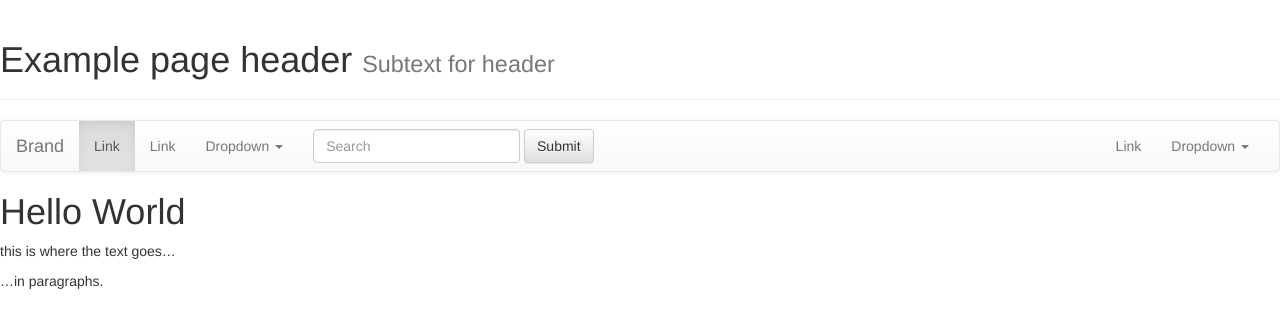
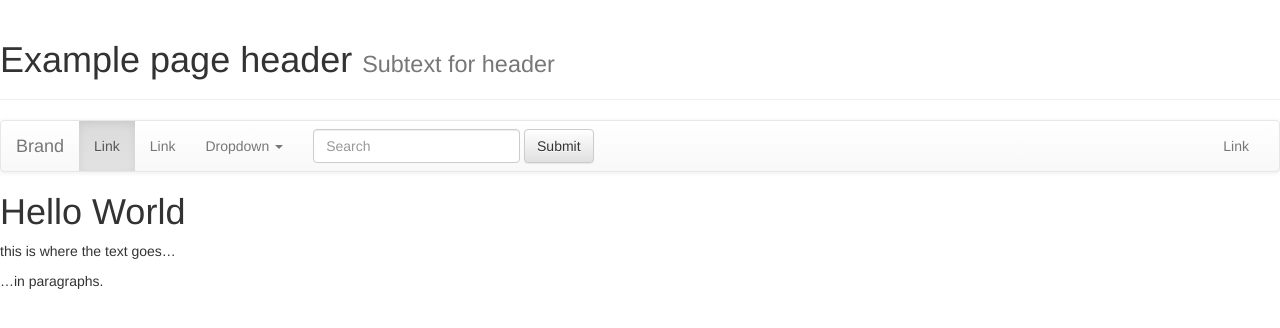
Before and after one commit to nrobb/TASTER_site, a Jekyll site: the page built from index.md, in a window 1280 px wide. Shown: the top 328 px of the page. Built offline with Jekyll 4.4.1, drawn with Linux system fonts in a browser that asks for light colours; nearby versions of some CDN libraries; Markdown is read by kramdown in place of the engine named in the settings.

Commit message:
Update navbar.html

```diff
--- a/_includes/navbar.html
+++ b/_includes/navbar.html
@@ -37,16 +37,6 @@
       </form>
       <ul class="nav navbar-nav navbar-right">
         <li><a href="#">Link</a></li>
-        <li class="dropdown">
-          <a href="#" class="dropdown-toggle" data-toggle="dropdown" role="button" aria-expanded="false">Dropdown <span class="caret"></span></a>
-          <ul class="dropdown-menu" role="menu">
-            <li><a href="#">Action</a></li>
-            <li><a href="#">Another action</a></li>
-            <li><a href="#">Something else here</a></li>
-            <li class="divider"></li>
-            <li><a href="#">Separated link</a></li>
-          </ul>
-        </li>
       </ul>
     </div><!-- /.navbar-collapse -->
   </div><!-- /.container-fluid -->
```
